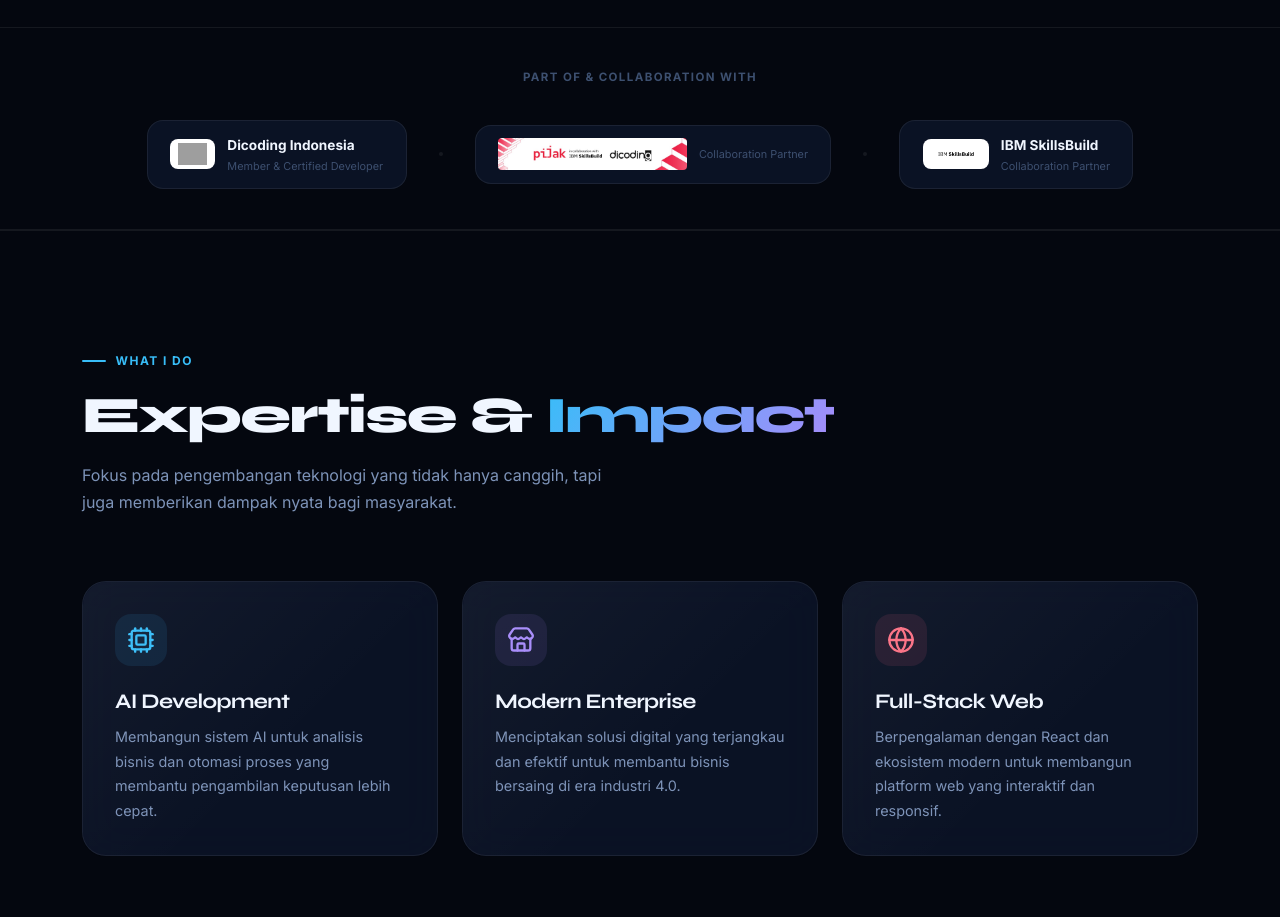
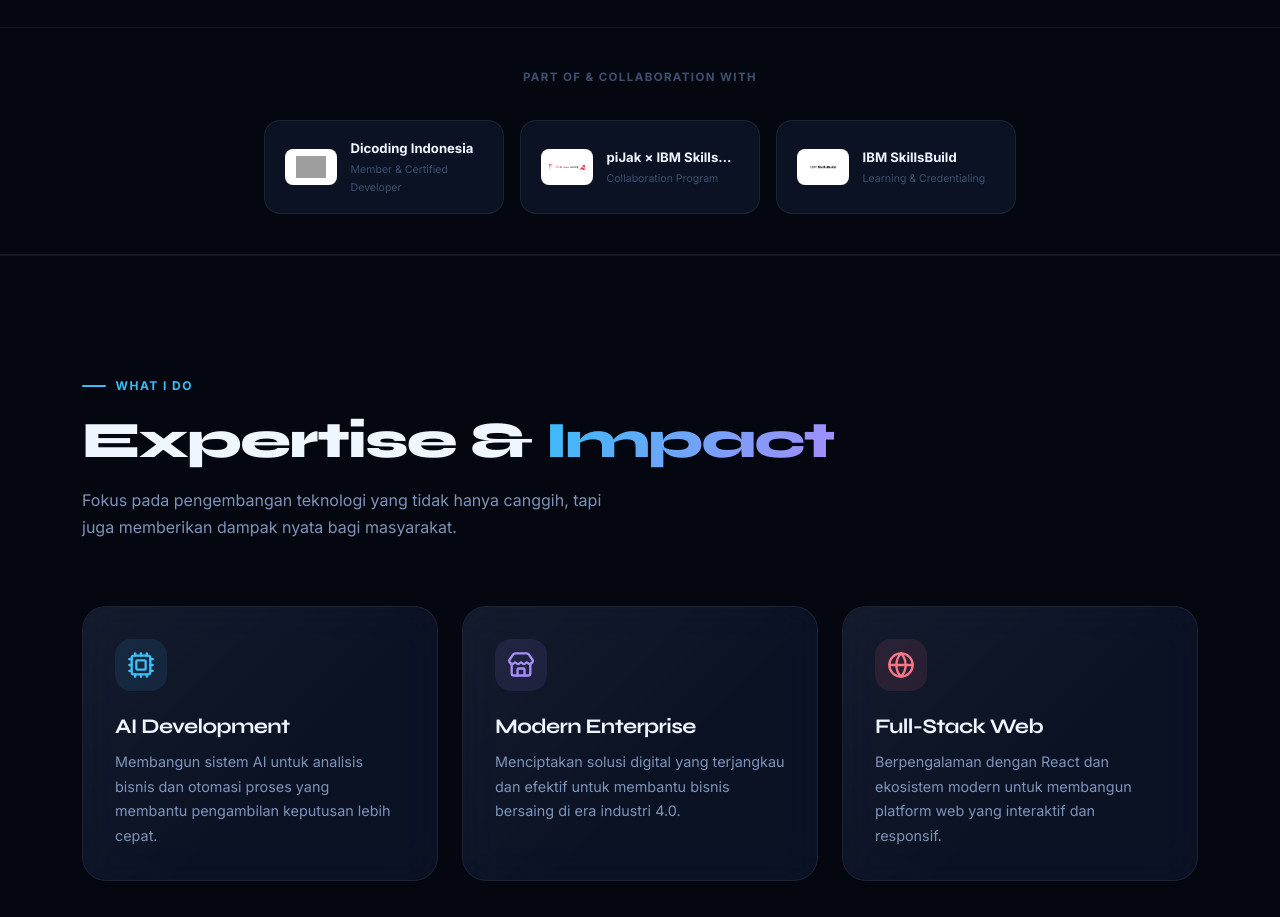
Before and after one commit to Kevinsamt/myporto, a React (Vite) app: page / in a window 1280 px wide. Shown: the part 860-1777 px from the top of the page. Built offline with nearby package versions, Linux system fonts and the light colour scheme; grey boxes are pictures that could not be loaded.

Commit message:
fix: uniform affiliation cards width=240px, fix piJak and IBM labels

```diff
--- a/src/App.tsx
+++ b/src/App.tsx
@@ -159,58 +159,72 @@ const App: React.FC = () => {
             Part of &amp; Collaboration with
           </motion.p>
 
-          <div style={{ display: 'flex', justifyContent: 'center', alignItems: 'center', gap: '2rem', flexWrap: 'wrap' }}>
-
-            {/* Dicoding */}
-            <motion.div
-              {...fadeIn} transition={{ delay: 0 }}
-              style={{ display: 'flex', alignItems: 'center', gap: '0.75rem', padding: '0.8rem 1.4rem', background: 'var(--bg-card)', border: '1px solid var(--border)', borderRadius: 'var(--radius-md)' }}
-              whileHover={{ borderColor: '#4f46e5', y: -3 }}
-            >
-              <div style={{ background: '#fff', borderRadius: '8px', padding: '4px 8px', display: 'flex', alignItems: 'center', justifyContent: 'center', flexShrink: 0 }}>
-                <img src="/images/dicoding.png" alt="Dicoding Indonesia" style={{ height: '22px', objectFit: 'contain' }} />
-              </div>
-              <div>
-                <p style={{ color: 'var(--text-primary)', fontWeight: 700, fontSize: '0.85rem', margin: 0 }}>Dicoding Indonesia</p>
-                <p style={{ color: 'var(--text-muted)', fontSize: '0.68rem', margin: 0 }}>Member & Certified Developer</p>
-              </div>
-            </motion.div>
-
-            {/* Separator */}
-            <div style={{ width: '4px', height: '4px', borderRadius: '50%', background: 'var(--border)', flexShrink: 0 }} />
-
-            {/* piJak x IBM SkillsBuild Banner */}
-            <motion.div
-              {...fadeIn} transition={{ delay: 0.1 }}
-              style={{ display: 'flex', alignItems: 'center', gap: '0.75rem', padding: '0.8rem 1.4rem', background: 'var(--bg-card)', border: '1px solid var(--border)', borderRadius: 'var(--radius-md)' }}
-              whileHover={{ borderColor: '#e5342a', y: -3 }}
-            >
-              <img
-                src="/images/pijak_in_collaboration_with_ibm_skillsbuild.jpg"
-                alt="piJak x IBM SkillsBuild"
-                style={{ height: '32px', objectFit: 'contain', borderRadius: '4px' }}
-              />
-              <p style={{ color: 'var(--text-muted)', fontSize: '0.68rem', margin: 0 }}>Collaboration Partner</p>
-            </motion.div>
-
-            {/* Separator */}
-            <div style={{ width: '4px', height: '4px', borderRadius: '50%', background: 'var(--border)', flexShrink: 0 }} />
-
-            {/* IBM SkillsBuild */}
-            <motion.div
-              {...fadeIn} transition={{ delay: 0.2 }}
-              style={{ display: 'flex', alignItems: 'center', gap: '0.75rem', padding: '0.8rem 1.4rem', background: 'var(--bg-card)', border: '1px solid var(--border)', borderRadius: 'var(--radius-md)' }}
-              whileHover={{ borderColor: '#1f70c1', y: -3 }}
-            >
-              <div style={{ background: '#fff', borderRadius: '8px', padding: '4px 8px', display: 'flex', alignItems: 'center', justifyContent: 'center', flexShrink: 0 }}>
-                <img src="/images/ibm.png" alt="IBM SkillsBuild" style={{ height: '22px', objectFit: 'contain' }} />
-              </div>
-              <div>
-                <p style={{ color: 'var(--text-primary)', fontWeight: 700, fontSize: '0.85rem', margin: 0 }}>IBM SkillsBuild</p>
-                <p style={{ color: 'var(--text-muted)', fontSize: '0.68rem', margin: 0 }}>Collaboration Partner</p>
-              </div>
-            </motion.div>
-
+          <div style={{ display: 'flex', justifyContent: 'center', alignItems: 'stretch', gap: '1rem', flexWrap: 'wrap' }}>
+            {[
+              {
+                logo: '/images/dicoding.png',
+                alt: 'Dicoding Indonesia',
+                name: 'Dicoding Indonesia',
+                role: 'Member & Certified Developer',
+                color: '#4f46e5',
+                bgLogo: '#fff',
+                logoH: '22px'
+              },
+              {
+                logo: '/images/pijak_in_collaboration_with_ibm_skillsbuild.jpg',
+                alt: 'piJak × IBM SkillsBuild',
+                name: 'piJak × IBM SkillsBuild',
+                role: 'Collaboration Program',
+                color: '#e5342a',
+                bgLogo: '#fff',
+                logoH: '24px'
+              },
+              {
+                logo: '/images/ibm.png',
+                alt: 'IBM SkillsBuild',
+                name: 'IBM SkillsBuild',
+                role: 'Learning & Credentialing',
+                color: '#1f70c1',
+                bgLogo: '#fff',
+                logoH: '22px'
+              }
+            ].map((org, i) => (
+              <motion.div
+                key={org.name}
+                {...fadeIn}
+                transition={{ delay: i * 0.1 }}
+                style={{
+                  display: 'flex',
+                  alignItems: 'center',
+                  gap: '0.85rem',
+                  padding: '1rem 1.25rem',
+                  background: 'var(--bg-card)',
+                  border: '1px solid var(--border)',
+                  borderRadius: 'var(--radius-md)',
+                  width: '240px',
+                  flexShrink: 0
+                }}
+                whileHover={{ borderColor: org.color, y: -3 }}
+              >
+                <div style={{
+                  background: org.bgLogo,
+                  borderRadius: '8px',
+                  padding: '5px 8px',
+                  display: 'flex',
+                  alignItems: 'center',
+                  justifyContent: 'center',
+                  flexShrink: 0,
+                  width: '52px',
+                  height: '36px'
+                }}>
+                  <img src={org.logo} alt={org.alt} style={{ height: org.logoH, width: '100%', objectFit: 'contain' }} />
+                </div>
+                <div style={{ minWidth: 0 }}>
+                  <p style={{ color: 'var(--text-primary)', fontWeight: 700, fontSize: '0.82rem', margin: 0, whiteSpace: 'nowrap', overflow: 'hidden', textOverflow: 'ellipsis' }}>{org.name}</p>
+                  <p style={{ color: 'var(--text-muted)', fontSize: '0.66rem', margin: 0, marginTop: '2px' }}>{org.role}</p>
+                </div>
+              </motion.div>
+            ))}
           </div>
         </div>
       </section>
```
